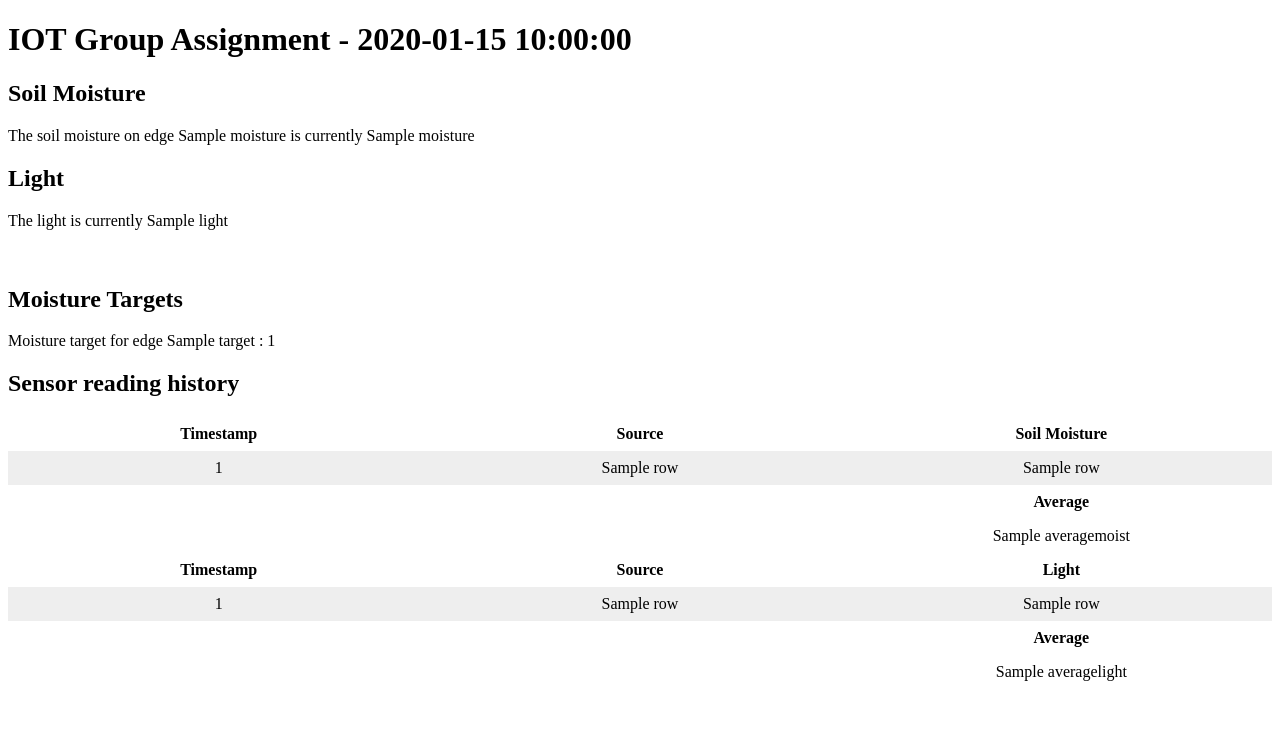
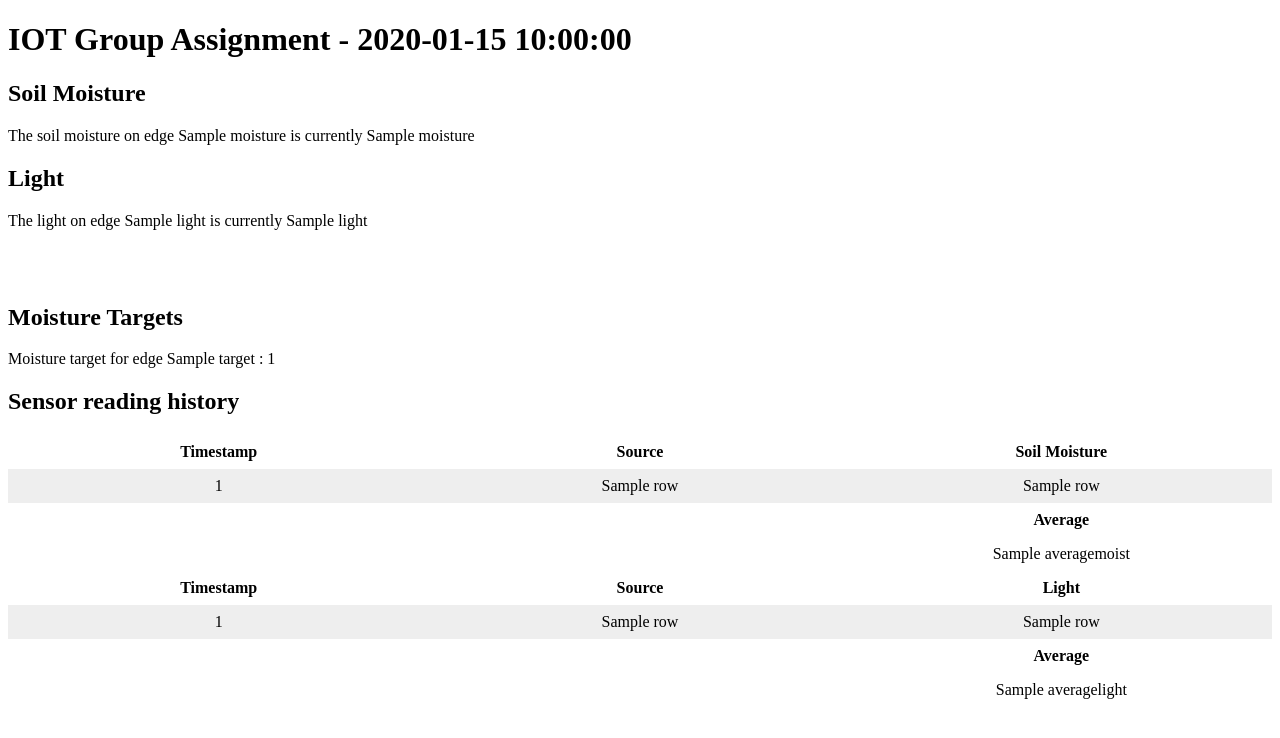
Before and after one commit to jag3rm3ist3r/GroupAssignment, a Flask app: template src/templates/index.html in a window 1280 px wide. Shown: the top 738 px of the page. Run offline with Flask 2, Linux system fonts and the light colour scheme; the template is opened without the code that fills it: most values are stand-ins (such as "Sample title", 1, 10 or a date in 2020); parts of the project's set-up code (start-up, migrations or seed data) failed here and were passed over; some libraries are stand-ins or nearby versions.

Commit message:
Fixed getDBLight

```diff
--- a/src/Server.py
+++ b/src/Server.py
@@ -251,16 +251,14 @@ class SiteLogic:
             "FROM moisture " +
             "GROUP BY source, state;"
         )
-        # Only return first row.
-        #return result[0]
 
     # Getter for most recent DB light reading.
     def getDBLight(self):
         return self.__execQuery(
-            "SELECT state FROM light " +
-            "ORDER BY readingId DESC LIMIT 2;"
-        )[0]
-        #return result[0]
+            "SELECT MIN(readingId), state, source " +
+            "FROM light " +
+            "GROUP BY source, state;"
+        )
 
     # Getter for most recent # DB moisture readings.
     def getDBRecMoist(self, ammount):
@@ -268,7 +266,6 @@ class SiteLogic:
             "SELECT timestamp, source, state FROM moisture " +
             "ORDER BY readingId DESC LIMIT " + str(ammount) + ";"
         )
-        #return result
 
     # Getter for most recent # DB light readings.
     def getDBRecLight(self, ammount):
@@ -276,7 +273,6 @@ class SiteLogic:
             "SELECT timestamp, source, state FROM light " +
             "ORDER BY readingId DESC LIMIT " + str(ammount) + ";"
         )
-        #return result
 
     # !!! IMPLEMENT !!!
     # Take edgeId as argument to select which data set to draw from.
@@ -286,7 +282,6 @@ class SiteLogic:
             "SELECT AVG(state) FROM moisture " +
             "GROUP BY state LIMIT " + str(ammount) + ";"
         )[0]
-        #return result
 
     # !!! IMPLEMENT !!!
     # Take edgeId as argument to select which data set to draw from.
@@ -296,7 +291,6 @@ class SiteLogic:
             "SELECT AVG(state) FROM light " +
             "GROUP BY state LIMIT " + str(ammount) + ";"
         )[0]
-        #return result
 
     # Template data getter
     # I am aware that using separate functions to make multiple
--- a/src/templates/index.html
+++ b/src/templates/index.html
@@ -23,11 +23,21 @@
 
 		<!-- Current status of the sensors. -->
 		<h2>Soil Moisture</h2>
+		<div>
 		{% for m in moisture %}
+			<div>
 			The soil moisture on edge {{ m[2] }} is currently {{ m[1] }}
+			</div>
 		{% endfor %}
+		</div>
 		<h2>Light</h2>
-		The light is currently {{ light }}
+		<div>
+		{% for l in light %}
+			<div>
+			The light on edge {{ l[2] }} is currently {{ l[1] }}
+			</div>
+		{% endfor %}
+		</div>
 		</br></br></br>
 
 		<h2>Moisture Targets</h2>
```
